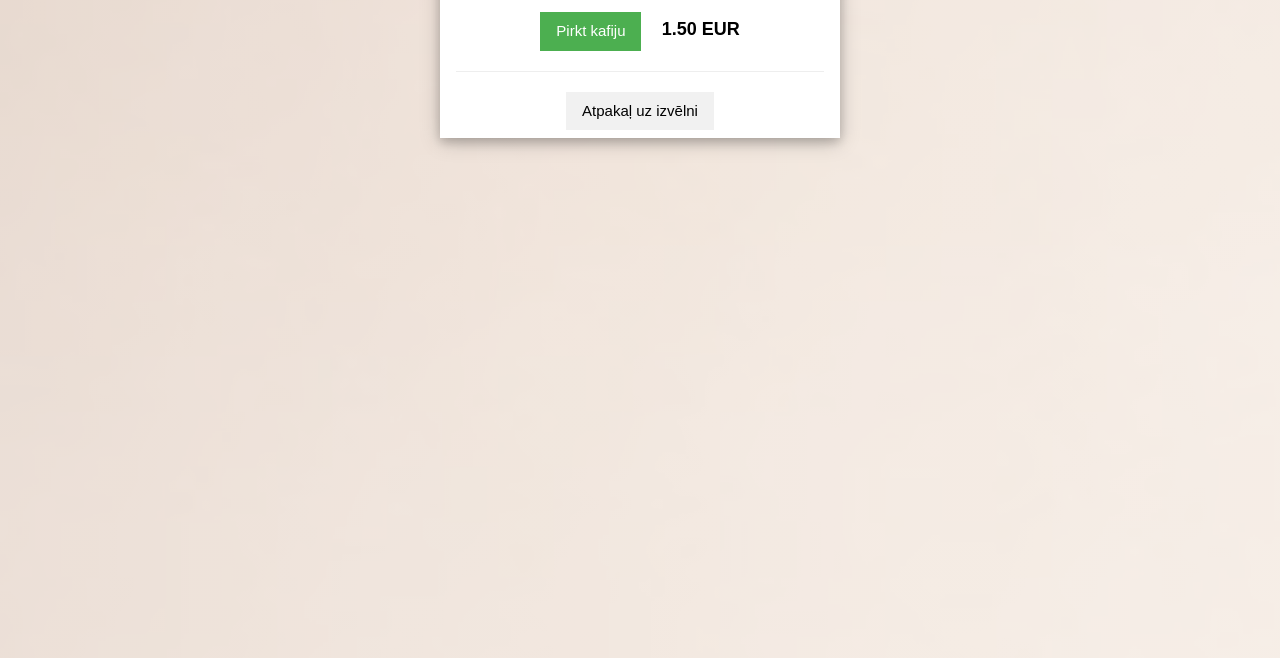
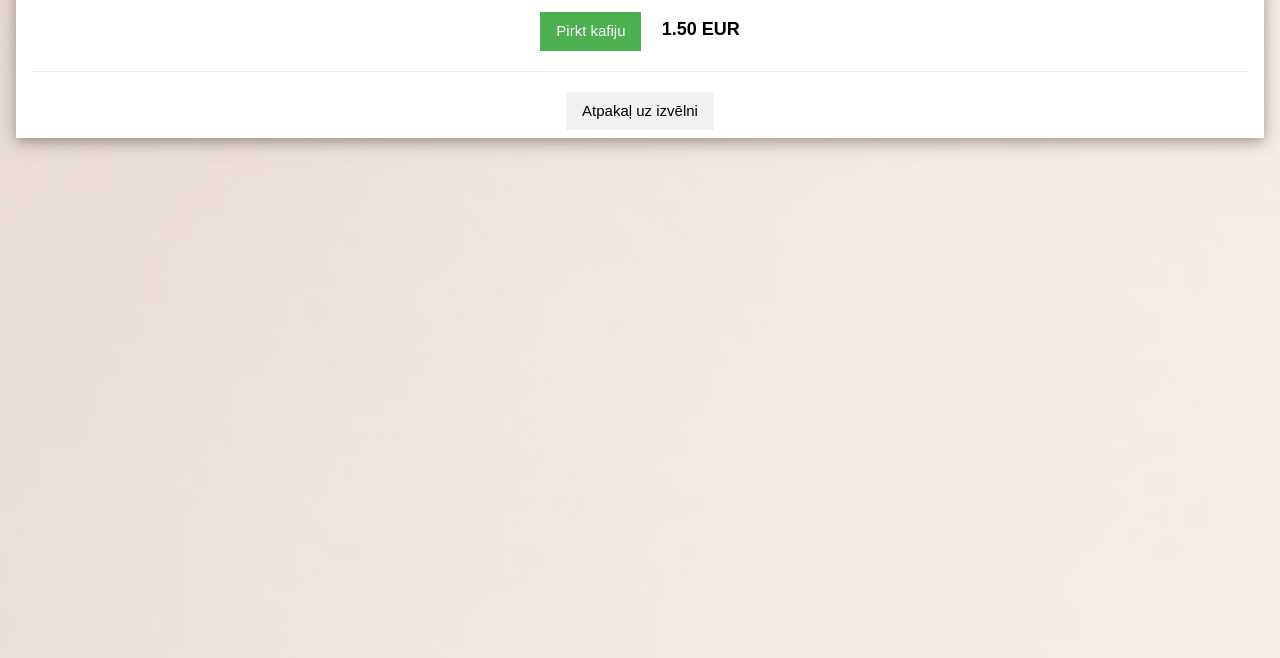
Before and after one commit to RaiensJo/Raiens-Mansportfolio, a website: page dzer.html in a window 1280 px wide. Shown: the part 142-800 px from the top of the page. Drawn offline with nearby package versions, Linux system fonts and the light colour scheme.

Commit message:
Update dzer.html

```diff
--- a/dzer.html
+++ b/dzer.html
@@ -7,7 +7,7 @@
     <title>Cenas</title>
 </head>
 <body class="w3-container w3-padding-64 w3-center">
-    <div class="w3-card-4 w3-white w3-padding" style="max-width:400px; margin:auto;">
+    <div class="w3-card-4 w3-white w3-padding" style="max-width:400; margin:auto;">
         <h2>Pasūtīt</h2>
         <p>
             <button class="w3-button w3-green">Pirkt kafiju</button>
```
